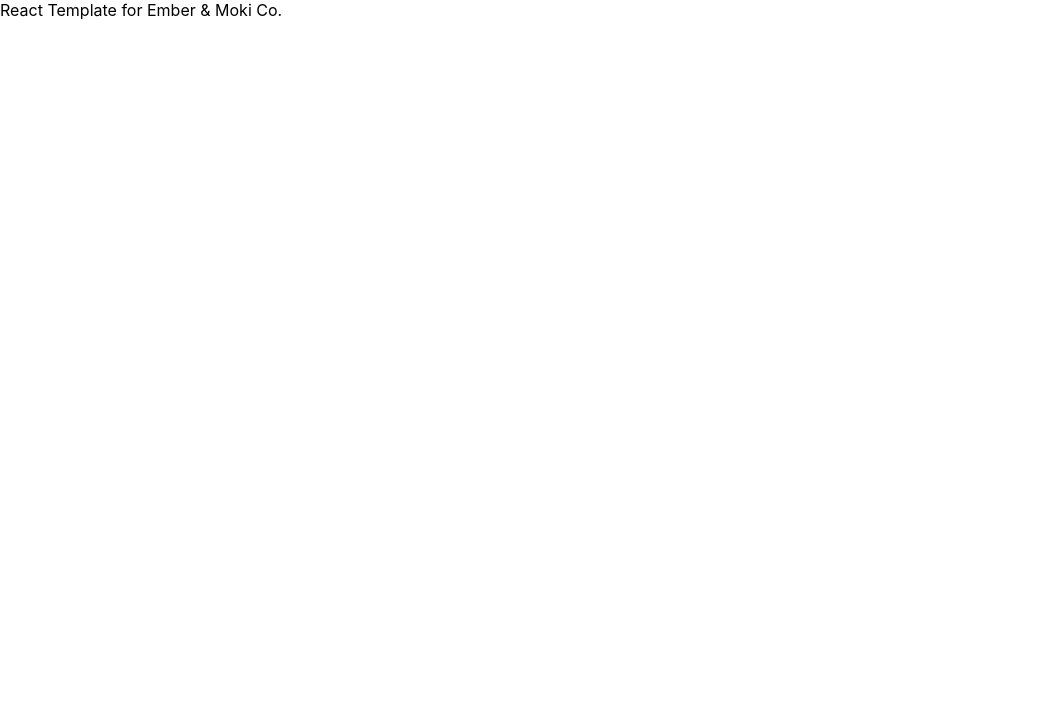
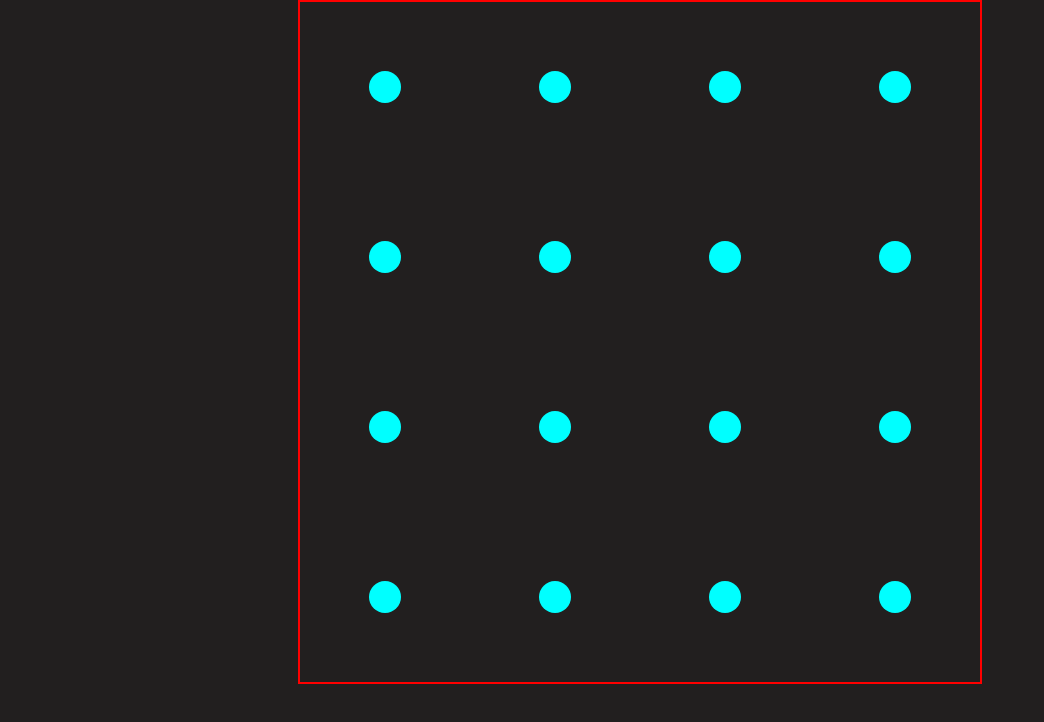
Before and after one commit to Ember-Moki-Co/dots-and-boxes, a React (Create React App) app: page / in a window 1280 px wide. Shown: the top 722 px of the page, without its empty margins (0-1044 px from the left). Built offline with nearby package versions, Linux system fonts and the light colour scheme.

Commit message:
add dots to gamboard
Co-authored-by: Logan Ramos <Renzlawr@users.noreply.github.com>

```diff
--- a/package.json
+++ b/package.json
@@ -41,6 +41,7 @@
   "devDependencies": {
     "eslint-config-standard": "^17.0.0",
     "eslint-plugin-import": "^2.25.2",
+    "eslint-plugin-jest": "^27.2.0",
     "eslint-plugin-n": "^15.0.0",
     "eslint-plugin-promise": "^6.0.0",
     "eslint-plugin-react": "^7.31.10"
--- a/src/App.js
+++ b/src/App.js
@@ -1,11 +1,16 @@
 import './App.scss'
+import Board from './components/Board'
 
 function App () {
   return (
-    <>
-      React Template for Ember & Moki Co.
-    </>
+    <Board />
   )
 }
 
 export default App
+
+// create a 4x4 board of dots with equal space between
+// allow clicking of space between 2 dots to create a line North South East & West
+// alternate between 2 players
+// whichever player places the 4th line creating a square gets a point and claims the created square
+// player with the most points wins
--- a/src/App.scss
+++ b/src/App.scss
@@ -0,0 +1,9 @@
+body {
+  background-color: rgb(34, 31, 31);
+  color: white;
+}
+
+#board {
+  display: grid;
+  grid-template-columns: repeat(4, 195px);
+}
--- /dev/null
+++ b/src/components/Board.jsx
@@ -0,0 +1,20 @@
+import React, { useState } from 'react'
+import '../stylesheets/board.scss'
+import Dot from './Dot'
+
+const Board = () => {
+  const [dots] = useState([...Array(16).keys()])
+
+  return (
+    <div className='board'>
+      { dots.map((dot, index) => {
+        return (
+          <Dot key={index} index={index} />
+        )
+      })
+      }
+    </div>
+  )
+}
+
+export default Board
--- /dev/null
+++ b/src/components/Dot.jsx
@@ -0,0 +1,21 @@
+import React, { useState } from 'react'
+import '../stylesheets/dot.scss'
+
+const Dot = (index) => {
+  const [dot, setDot] = useState(null)
+
+  const dotSelected = (e) => {
+    setDot(e.target)
+  }
+  console.log(dot)
+
+  return (
+    <div
+      className='dot'
+      onClick={e => dotSelected(e)}
+      id={dot != null ? 'selected' : undefined}
+    />
+  )
+}
+
+export default Dot
--- /dev/null
+++ b/src/stylesheets/board.scss
@@ -0,0 +1,18 @@
+.board {
+  border: solid 2px red;
+  height: 85vh;
+  width: 85vh;
+  display: grid;
+  grid-template-columns: repeat(4, 25%);
+  margin: 0 auto;
+
+  .dot {
+    display: flex;
+    height: 2rem;
+    width: 2rem;
+    background-color: aqua;
+    border-radius: 50%;
+    align-self: center;
+    justify-self: center;
+  }
+}
--- /dev/null
+++ b/src/stylesheets/dot.scss
@@ -0,0 +1,3 @@
+#selected {
+  background-color: red;
+}
```
Also changed, not shown: src/components/Square.jsx (deleted, +0 -17 lines), 2 other files (tests, documents, lock files or other folders).
